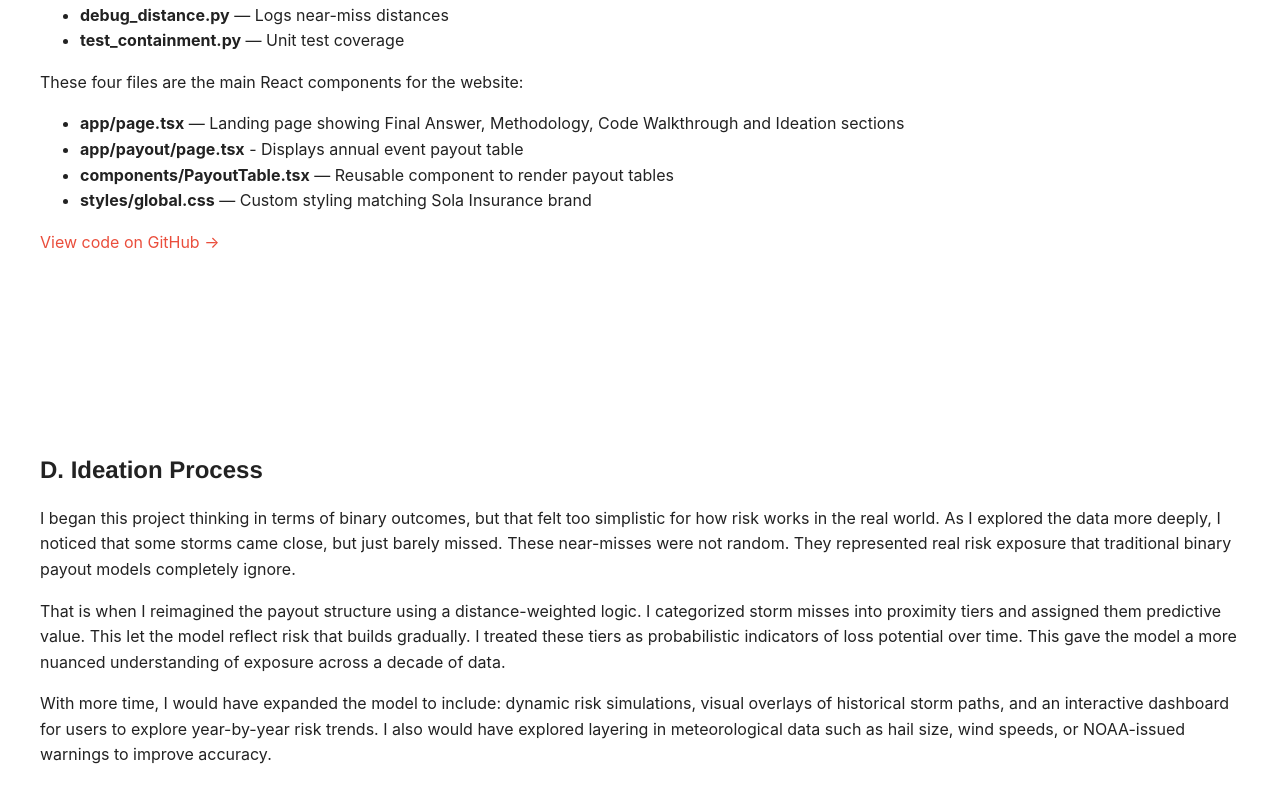
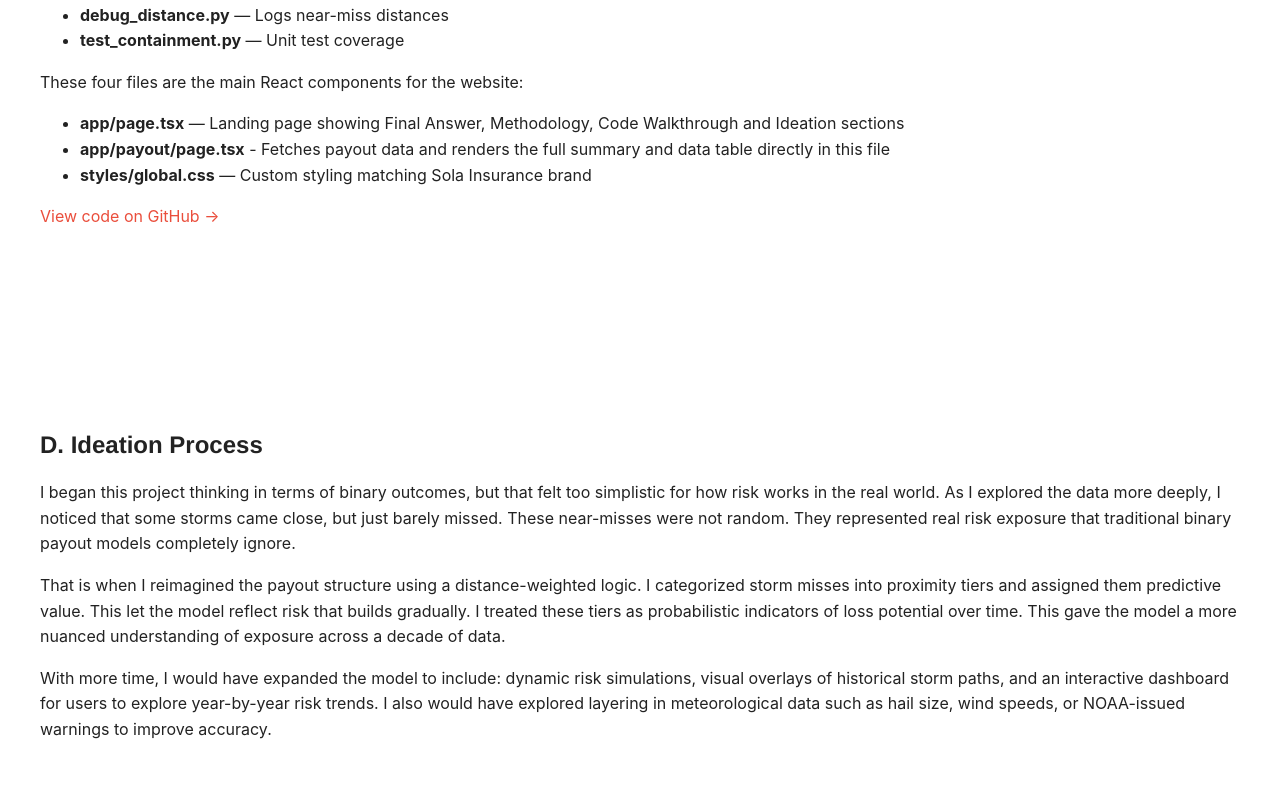
Before and after one commit to flyingrobo12/sola-hail-site, a Next.js app in the folder sola-hail-site/: page / in a window 1280 px wide. Shown: the part 3002-3804 px from the top of the page. Built offline with nearby package versions, Linux system fonts and the light colour scheme.

Commit message:
Minor fix

```diff
--- a/sola-hail-site/app/page.tsx
+++ b/sola-hail-site/app/page.tsx
@@ -145,8 +145,7 @@ export default function Home() {
           <p className="mt-4">These four files are the main React components for the website:</p>
           <ul className="list-disc list-inside">
           <li className="mt-4"><strong>app/page.tsx</strong> — Landing page showing Final Answer, Methodology, Code Walkthrough and Ideation sections</li>
-          <li><strong>app/payout/page.tsx</strong> - Displays annual event payout table</li>
-          <li><strong>components/PayoutTable.tsx</strong> — Reusable component to render payout tables</li>
+          <li><strong>app/payout/page.tsx</strong> - Fetches payout data and renders the full summary and data table directly in this file</li>
           <li><strong>styles/global.css</strong> — Custom styling matching Sola Insurance brand</li>
         </ul>
         <p className="mt-2">
```
